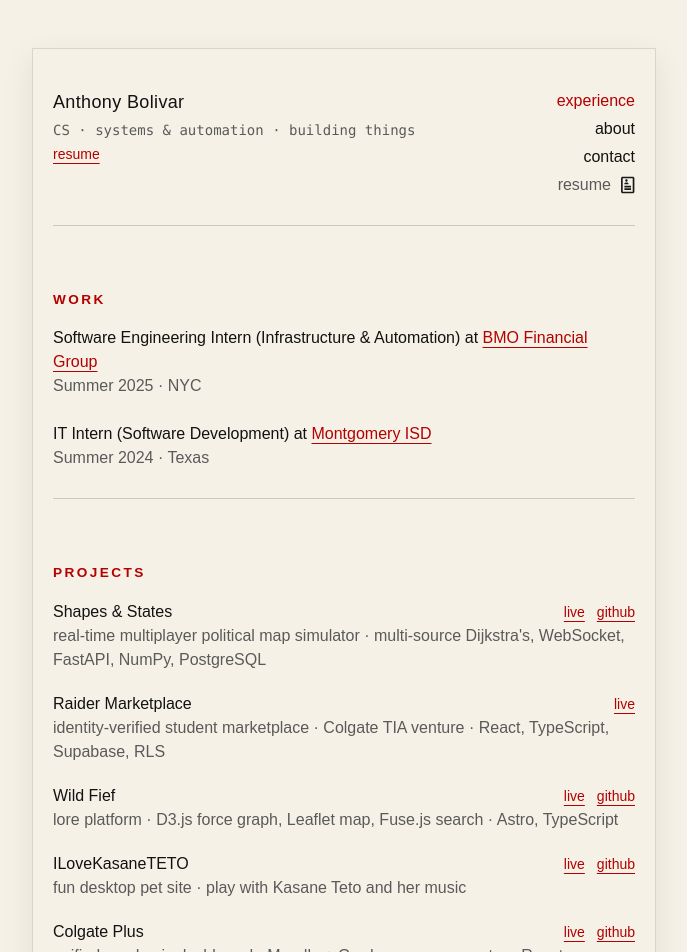
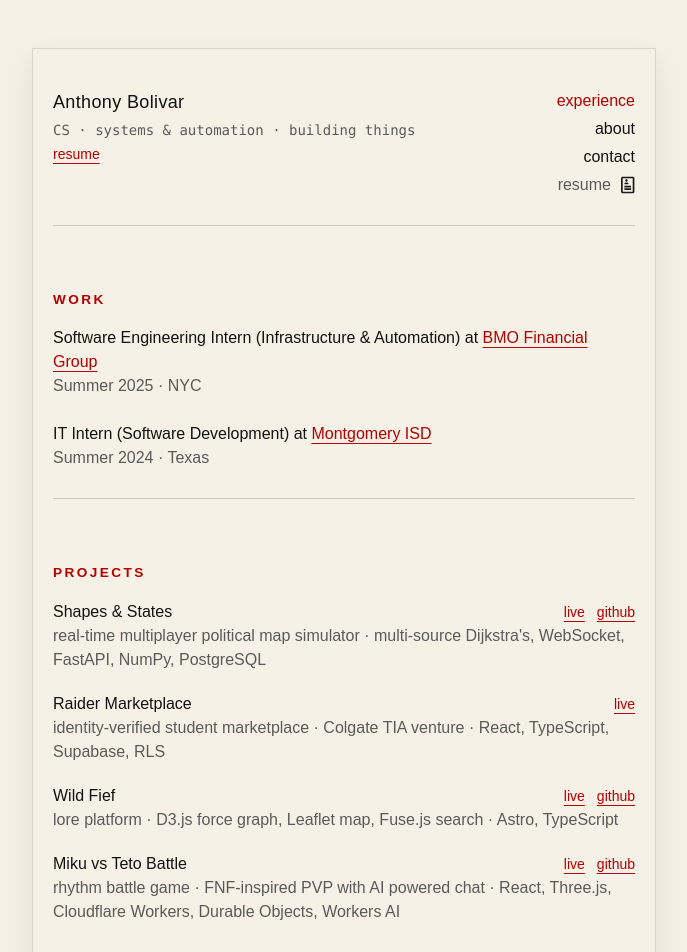
Before and after one commit to tonybolivar/personal-website, a Next.js app: page / in a window 1280 px wide. Shown: the top 952 px of the page, without its empty margins (296-983 px from the left). Built offline with nearby package versions, Linux system fonts and the light colour scheme; a web font is replaced by a local one.

Commit message:
misc changes

```diff
--- a/app/page.js
+++ b/app/page.js
@@ -45,16 +45,10 @@ const PROJECTS = [
     github: "https://github.com/tonybolivar/wild-fief",
   },
   {
-    name: "ILoveKasaneTETO",
-    meta: "fun desktop pet site · play with Kasane Teto and her music",
-    live: "https://i-love-kasane-teto.vercel.app/",
-    github: "https://github.com/tonybolivar/ILoveKasaneTETO",
-  },
-  {
-    name: "Colgate Plus",
-    meta: "unified academic dashboard · Moodle + Gradescope aggregator · React, TypeScript, Supabase",
-    live: "https://colgate-plus.vercel.app",
-    github: "https://github.com/tonybolivar/Colgate-Plus",
+    name: "Miku vs Teto Battle",
+    meta: "rhythm battle game · FNF-inspired PVP with AI powered chat · React, Three.js, Cloudflare Workers, Durable Objects, Workers AI",
+    live: "https://cf-ai-miku-teto-battle.tony-e-bolivar.workers.dev/",
+    github: "https://github.com/tonybolivar/cf_ai_miku_teto_battle",
   },
 ];
 
```
